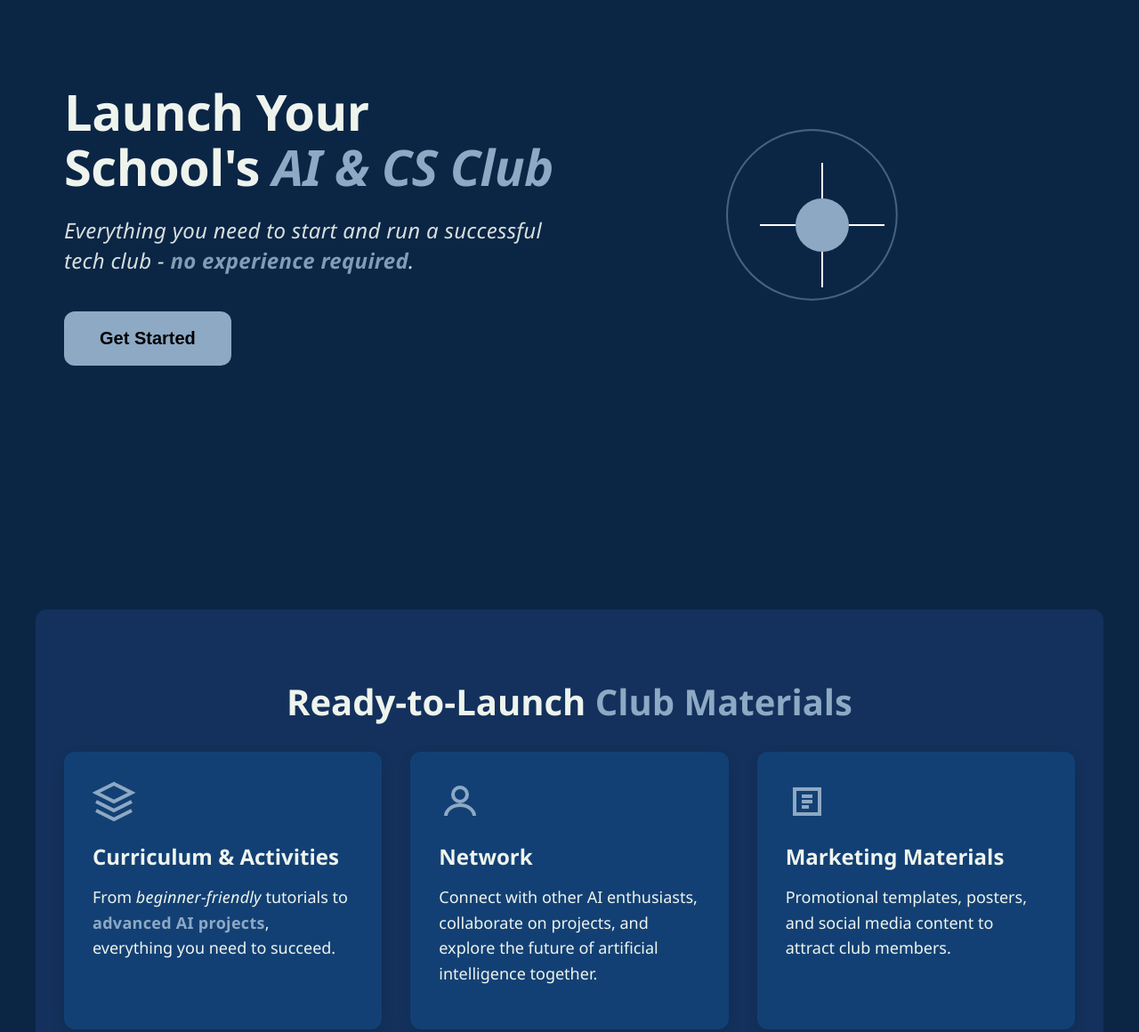
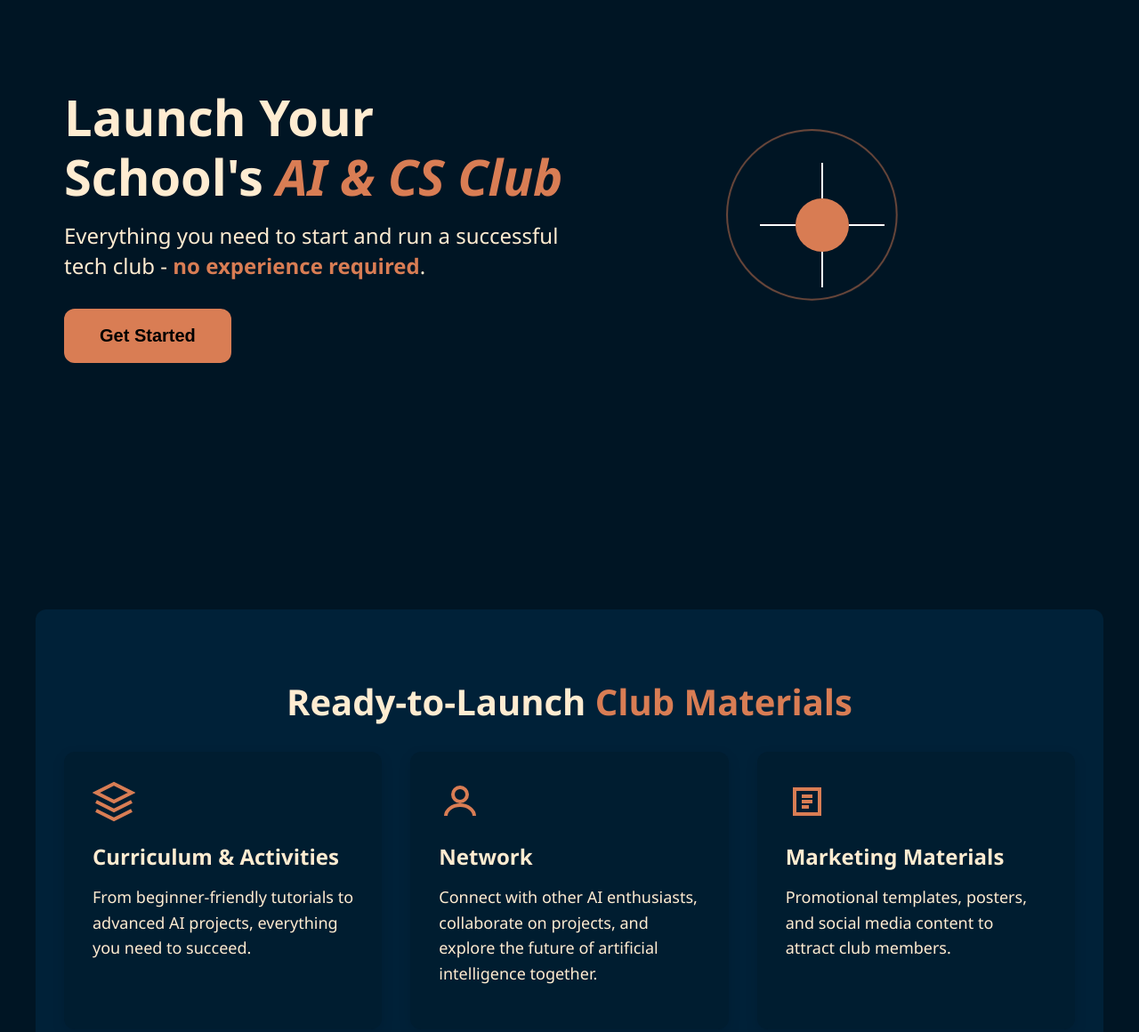
Before and after one commit to codesparkclubs/codesparkclubs.github.io, a plain HTML site: page index.html in a window 1280 px wide. Shown: the part 147-1307 px from the top of the page at 89% size. Drawn offline with Linux system fonts and the light colour scheme.

Commit message:
Revise color scheme and clean up unused styles
Updated color variables for improved contrast and aesthetics. Removed unused styles for emphasis and tagline.

```diff
--- a/styles.css
+++ b/styles.css
@@ -1,32 +1,13 @@
+/* Base Styles */
 :root {
-    --primary-color: #8DA9C4;    /* Steel Blue */
-    --secondary-color: #13315C;  /* Navy Blue */
-    --bg-color: #0B2545;         /* Dark Navy */
-    --text-color: #EEF4ED;       /* Off White */
-    --gray-dark: #134074;        /* Medium Navy */
-    --gray-light: #8DA9C4;       /* Light Steel Blue */
-    --accent-color: #EEF4ED;     /* Off White Accent */
+    --primary-color: #D97D54;  /* Keeping existing accent color */
+    --secondary-color: #002138; /* Slightly lighter than bg for contrast */
+    --bg-color: #001524;       /* New background color */
+    --text-color: #FFECD1;     /* New text color */
+    --gray-dark: #001d30;      /* Adjusted dark gray for new bg */
+    --gray-light: #002947;     /* Adjusted light gray for new bg */
     --transition-speed: 0.3s;
     --border-radius: 12px;
-}
-
-.emphasis {
-    font-style: italic;
-    letter-spacing: 0.2px;
-}
-
-.strong-emphasis {
-    font-weight: 600;
-    letter-spacing: 0.3px;
-    color: var(--primary-color);
-}
-
-.tagline {
-    font-size: 1.2em;
-    font-style: italic;
-    letter-spacing: 0.3px;
-    color: var(--text-color);
-    opacity: 0.9;
 }
 
 * {
@@ -161,16 +142,6 @@ section {
 .hero-content {
     flex: 1;
     animation: fadeInLeft 1s ease-out;
-}
-
-.hero-content h1 {
-    margin-bottom: 1.5rem;
-    line-height: 1.1;
-    letter-spacing: -0.5px;
-}
-
-.hero-content .tagline {
-    margin-bottom: 2.5rem;
 }
 
 .hero-content p {
@@ -354,10 +325,8 @@ input, select, textarea {
 }
 
 .submit-button:hover, .cta-button:hover, .close-button:hover {
-    background-color: var(--accent-color);  /* Using the off-white accent color instead */
-    color: var(--bg-color); /* Using dark background color for contrast */
-    transform: translateY(-2px);
-    box-shadow: 0 5px 15px rgba(0, 0, 0, 0.2);
+    background-color: #80ffff;  /* Lighter cyan for hover state */
+    color: black;
 }
 
 .contact-info {
```
